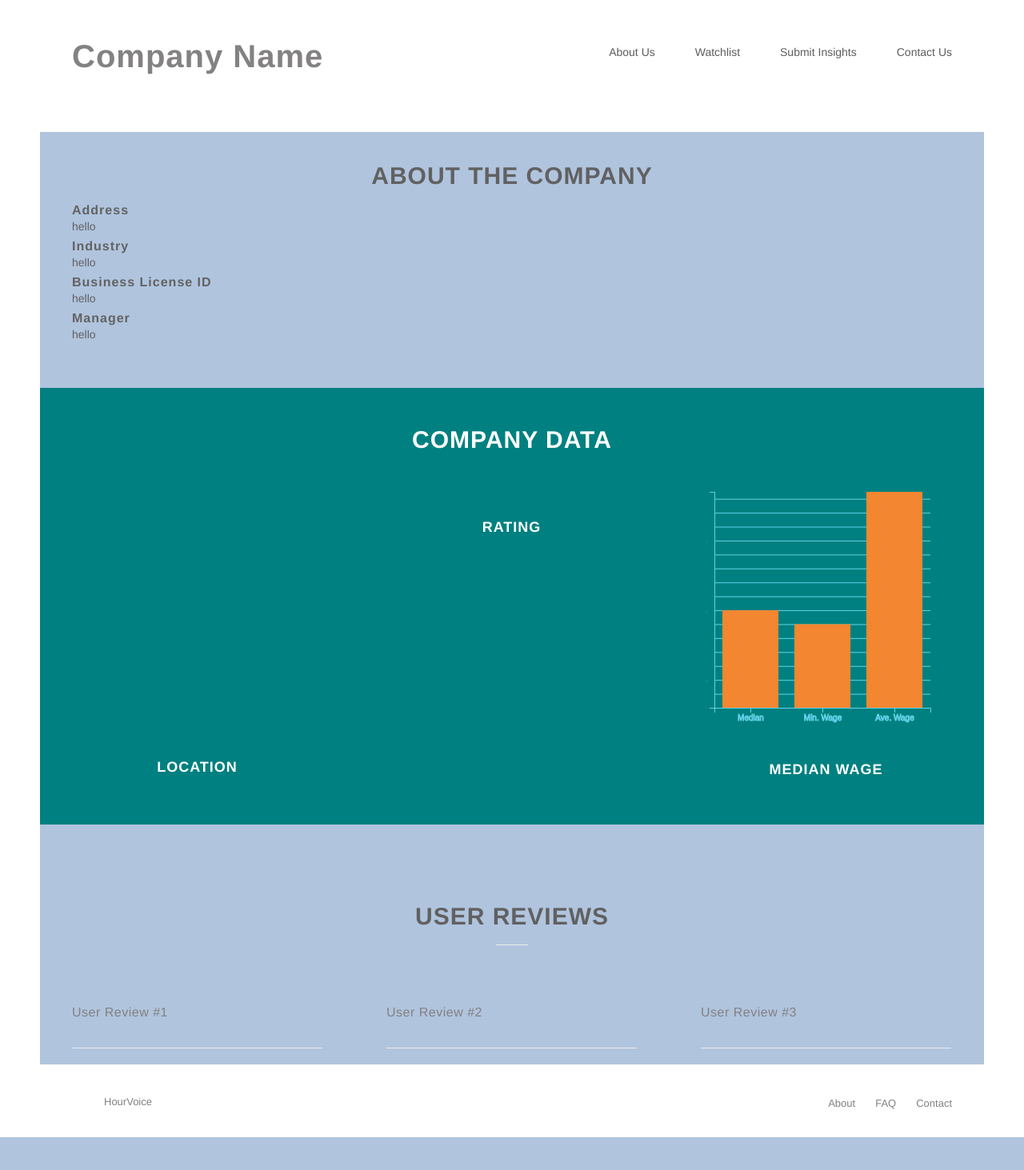
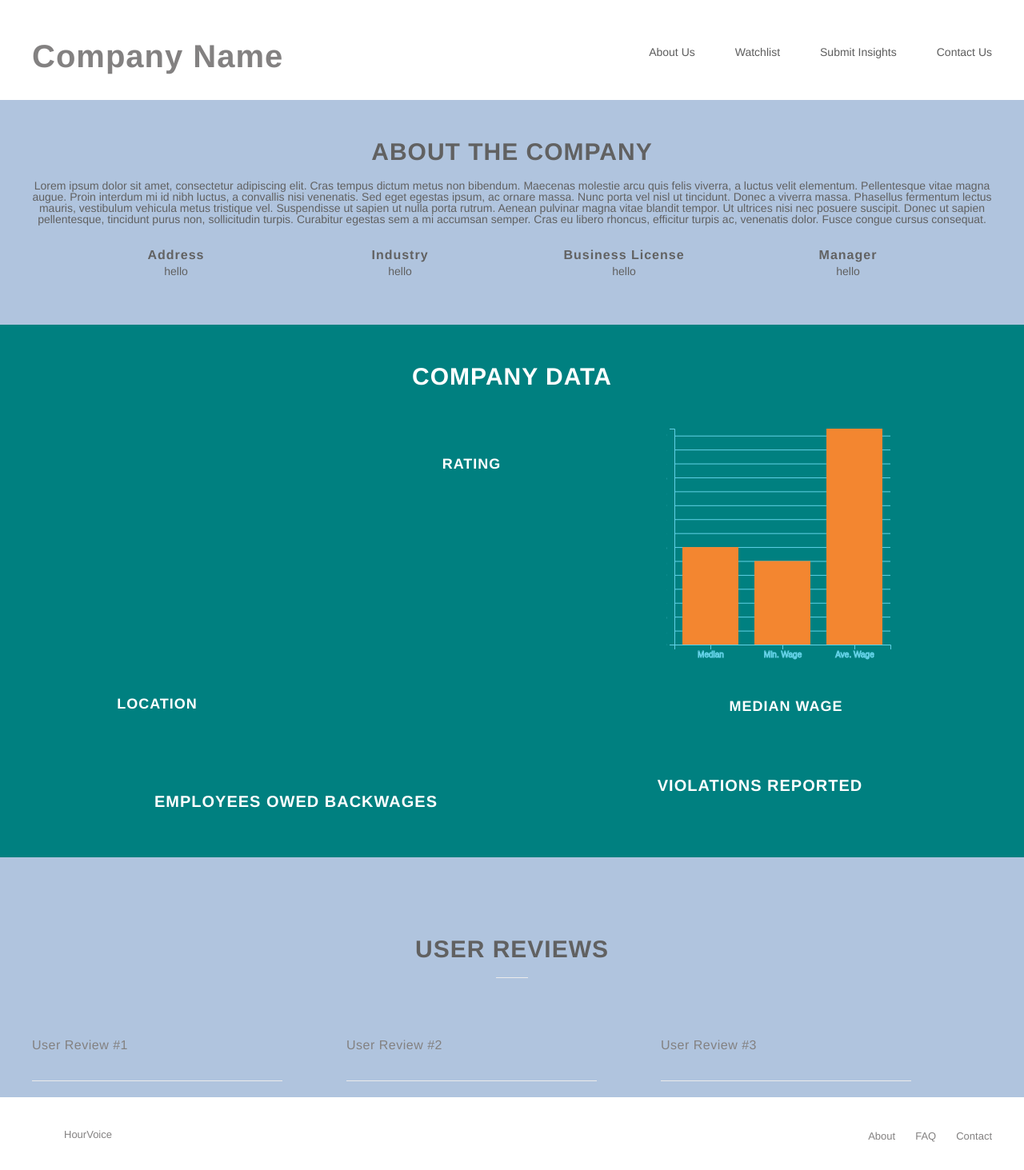
Before and after one commit to uchicagotechteam/HourVoice, a PHP site: page /company_example/index.html in a window 1280 px wide. Shown: the whole page at 80% size. Before the commit the page ends 1422 px from the top, so only its background shows below. Run offline with PHP 8.4, Linux system fonts and the light colour scheme; a map, chart or similar area stays blank; some libraries are stand-ins or nearby versions.

Commit message:
adding more info

```diff
--- a/workbench/company_example/index.html
+++ b/workbench/company_example/index.html
@@ -41,16 +41,27 @@
 	<section class="basic wrapper">
 		<div class="title animated wow fadeIn">
 			<h2>About the Company</h2>
+			<p>Lorem ipsum dolor sit amet, consectetur adipiscing elit. Cras tempus dictum metus non bibendum. Maecenas molestie arcu quis felis viverra, a luctus velit elementum. Pellentesque vitae magna augue. Proin interdum mi id nibh luctus, a convallis nisi venenatis. Sed eget egestas ipsum, ac ornare massa. Nunc porta vel nisl ut tincidunt. Donec a viverra massa. Phasellus fermentum lectus mauris, vestibulum vehicula metus tristique vel. Suspendisse ut sapien ut nulla porta rutrum. Aenean pulvinar magna vitae blandit tempor. Ut ultrices nisi nec posuere suscipit. Donec ut sapien pellentesque, tincidunt purus non, sollicitudin turpis. Curabitur egestas sem a mi accumsan semper. Cras eu libero rhoncus, efficitur turpis ac, venenatis dolor. Fusce congue cursus consequat.</p>
 		</div>
 		<div class="info">
+			<ul class="clearfix">
+				<li class="animated wow fadeInDown">
 					<h4>Address</h4>
 					<p id="address">hello</p>
+				</li>
+				<li class="animated wow fadeInDown">
 					<h4>Industry</h4>
 					<p id="industry">hello</p>
-			<h4>Business License ID</h4>
+				</li>
+				<li class="animated wow fadeInDown">
+					<h4>Business License</h4>
 					<p id="license-id">hello</p>
+				</li>
+				<li class="animated wow fadeInDown">
 					<h4>Manager</h4>
 					<p id="owner">hello</p>
+				</li>
+			</ul>
 		</div>
 	</section>
 
@@ -68,6 +79,7 @@
 					$.getJSON(companies, function(data) {
 						latitude = data["data"][0].latitude;
 						longitude=data["data"][0].longitude;
+						console.log(data["data"][0]);
 					}).done(function(data) {
 						var mymap = L.map('mapid').setView([latitude, longitude], 13);
 
@@ -278,6 +290,27 @@
 			</li>
 		</ul>
 	</section>
+	<section class="labor wrapper">
+		<ul class="clearfix">
+
+			<li class="animated wow fadeInDown">
+				<div id="backwages"></div>
+				<script>
+					var companies = 'http://stopwagetheft.stanford.edu/api/v1/cases?&limit=1&columns=employees_owed_backwages';
+
+					$.getJSON(companies, function(data) {
+						document.getElementById('backwages').innerHTML=data["data"][0].employees_owed_backwages;
+					});
+				</script>
+				<h2>Employees Owed Backwages</h2>
+			</li>
+			<li class="animated wow fadeInDown">
+				<div id="violations"></div>
+				<h2>Violations Reported</h2>
+			</li>
+		</ul>
+
+	</section>
 
 	<script>
 		window.onload = function() {
--- a/workbench/company_example/main.css
+++ b/workbench/company_example/main.css
@@ -4,7 +4,7 @@ body{
 }
 
 .wrapper{
-    width: 1100px;
+    width: 1200px;
     margin: 0 auto;
 }
 
@@ -40,8 +40,6 @@ h5, h6          { font-weight: bolder }
 header{
     width: 100%;
     height: 125px;
-    background-color: "blue";
-    padding-bottom: 40px;
 }
 header .company h2{
     float: left;
@@ -88,13 +86,20 @@ header.dark nav ul li a:hover{
 .basic{
     background-color: #B0C4DE;
     padding-bottom: 50px;
-    padding-top: 40px;
+    padding-top: 50px;
     padding-right: 40px;
     padding-left: 40px;
 }
 
 .basic h2{
-    margin-top: 20px;
+    margin-top: 40px;
+}
+
+.basic p {
+    font-family: "helvetica";
+    font-size: 14px;
+    color: #616161;
+    padding-bottom: 30px;
 }
 
 .info p{
@@ -104,6 +109,16 @@ header.dark nav ul li a:hover{
     padding-top: 5px;
     padding-bottom:10px;
 }
+
+.info ul li{
+    list-style: none;
+    display: block;
+    width: 200px;
+    float: left;
+    margin-left: 80px;
+    text-align: center;
+}
+
 
 .pie text {
   font-family: "Helvetica";
@@ -226,8 +241,41 @@ header.dark nav ul li a:hover{
 }
 
 
+.labor{
+    background-color: teal;
+    padding-top: 20px;
+    padding-left: 40px;
+    padding-right: 40px;
+    padding-bottom: 40px;
+}
 
 
+.labor ul li{
+    list-style: none;
+    display: block;
+    width: 500px;
+    float: left;
+    margin-left: 80px;
+    text-align: center;
+}
+
+.labor h2{
+    color: white;
+    font-family: "Helvetica";
+    font-size: 20px;
+    font-weight: bold;
+    margin: 0 0 20px 0;
+    text-transform: uppercase;
+    text-align: center;
+}
+
+#backwages {
+    text-align: center;
+    font-family: "Helvetica";
+    margin-bottom: 20px;
+    color: white;
+    font-size: 50px;
+}
 
 
 
```
Lines whose indentation alone changed are shown as unchanged.
